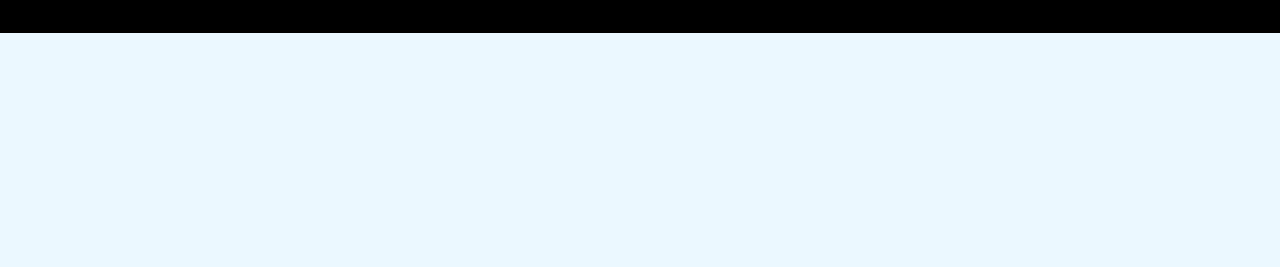
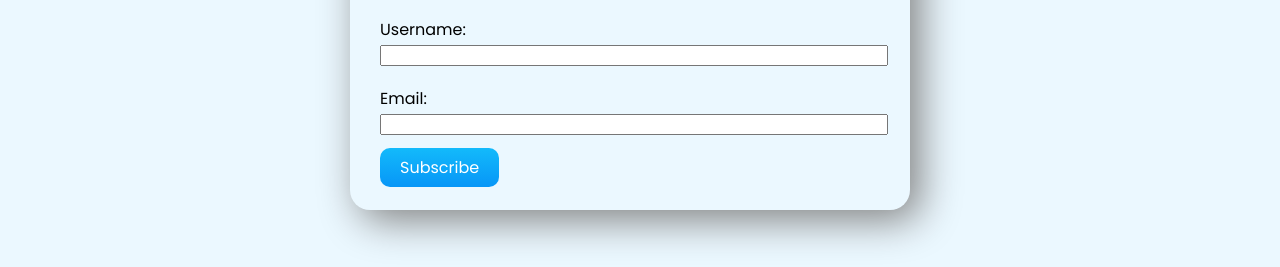
Before and after one commit to tapasnandy/tapash-food-factory, a plain HTML site: page index.html in a window 1280 px wide. Shown: the part 2421-2688 px from the top of the page. Before the commit the page ends 2454 px from the top, so only its background shows below. Drawn offline with Linux system fonts and the light colour scheme.

Commit message:
added subscribe-area

```diff
--- a/index.html
+++ b/index.html
@@ -105,7 +105,17 @@
         </div>
     </section>
 
-    <section class="footer">
+    <section class="box" id="subscribe-area">
+
+        <h3>For more recipies please do subscribe</h3> <br>
+        <label for="username">Username:</label>
+        <input type="text" name="username" id=""> <br>
+        <label for="email">Email:</label>
+        <input type="email" name="email" id=""> <br>
+        <a class="button" target="blank" href="#">Subscribe</a>
+    </section>
+
+    <section class=" footer">
         <h3 style="color:white; text-align: center;"> <span class="extra-color">Tapash's </span> Food Factory</h3>
         <p style="color:white; text-align: center;">Eat healty,Live long,Live strong!</p>
     </section>
--- a/style.css
+++ b/style.css
@@ -85,3 +85,14 @@ h3{
     padding-bottom: 20px;
     background-color: black;
 }
+#subscribe-area{
+    width: 500px;
+    clear: both;
+    margin-left: 350px;
+    margin-bottom:60px;
+}
+input{
+    margin-bottom: 20px;
+    width: 100%;
+    clear: both;
+}
```
